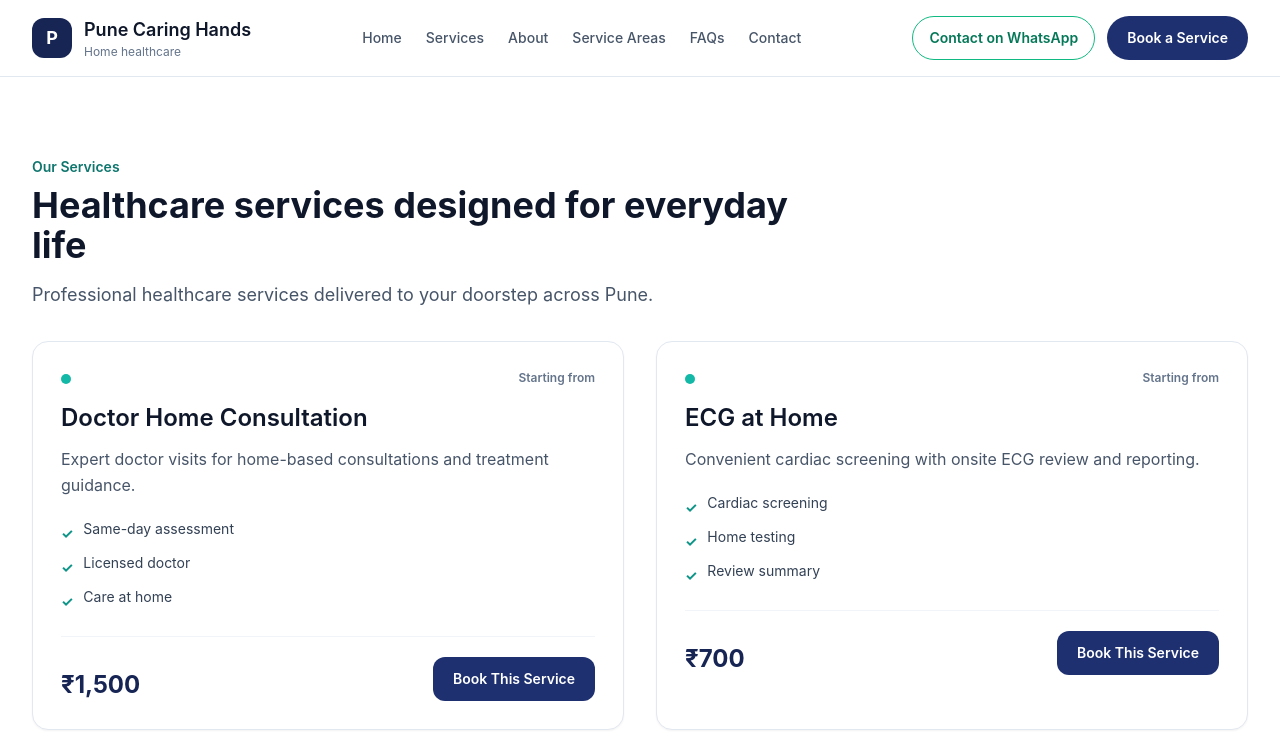
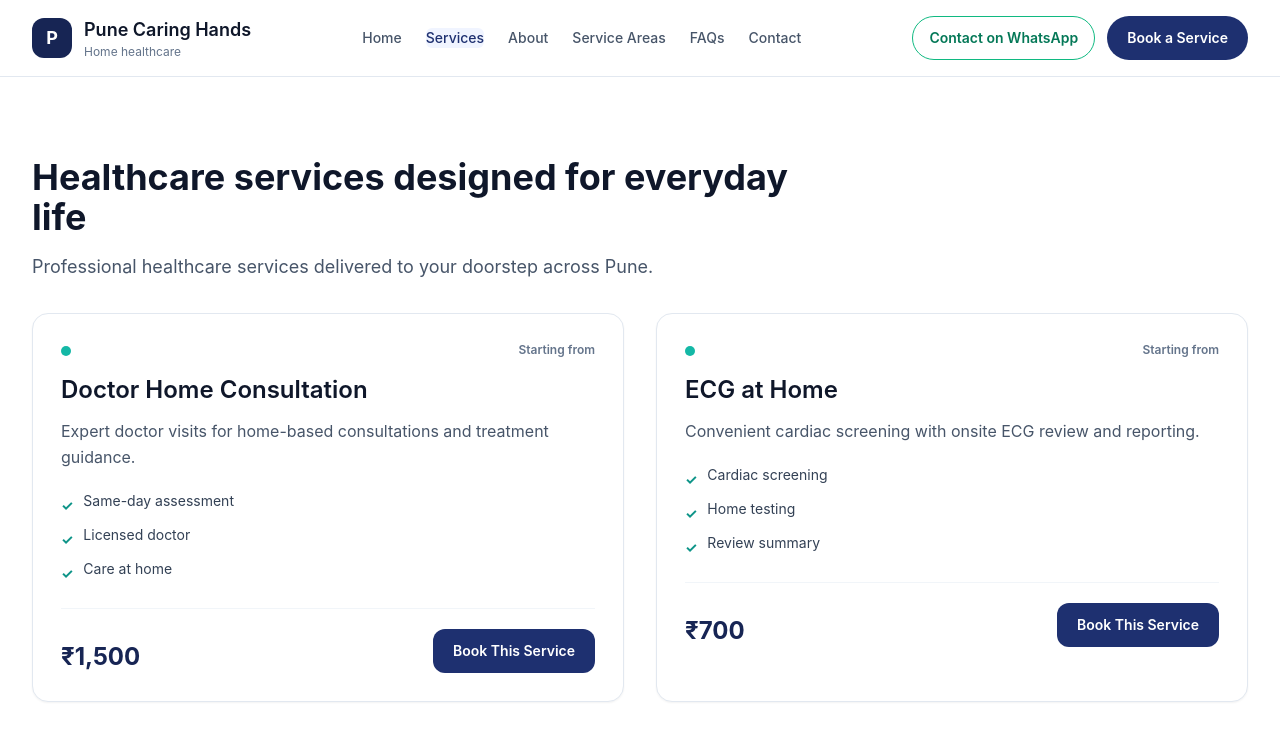
Before and after one commit to mdadnan2/Pune-Caring-Hands, a Next.js app in the folder apps/web/: page /services in a window 1280 px wide. Shown: the top 733 px of the page. Built offline with nearby package versions, Linux system fonts and the light colour scheme.

Commit message:
refactor(ui): add active navbar state and remove redundant page labels

```diff
--- a/apps/web/app/about/page.tsx
+++ b/apps/web/app/about/page.tsx
@@ -1,8 +1,7 @@
 export default function AboutPage() {
   return (
     <div className="mx-auto max-w-5xl px-4 py-8 sm:px-6 sm:py-12 lg:px-8">
-      <p className="text-sm font-semibold text-teal-700">About Us</p>
-      <h1 className="mt-2 max-w-3xl text-3xl font-bold leading-tight text-slate-900 sm:text-4xl">
+      <h1 className="max-w-3xl text-3xl font-bold leading-tight text-slate-900 sm:text-4xl">
         Home healthcare information for Pune families.
       </h1>
       <div className="mt-5 max-w-3xl space-y-5 text-base leading-relaxed text-slate-600 sm:text-lg">
--- a/apps/web/app/book/page.tsx
+++ b/apps/web/app/book/page.tsx
@@ -2,10 +2,9 @@ import BookingWizard from '../../components/booking-wizard';
 
 export default function BookPage() {
   return (
-    <div className="mx-auto min-w-0 max-w-7xl px-4 py-7 sm:px-6 sm:py-12 lg:px-8">
+    <div className="mx-auto min-w-0 max-w-7xl px-4 py-6 sm:px-6 sm:py-12 lg:px-8">
       <div className="mb-6 max-w-2xl">
-        <p className="text-sm font-semibold text-teal-700">Book a Service</p>
-        <h1 className="mt-2 break-words text-3xl font-bold leading-tight text-slate-900 sm:text-4xl">
+        <h1 className="break-words text-3xl font-bold leading-tight text-slate-900 sm:text-4xl">
           Book your healthcare service
         </h1>
       </div>
--- a/apps/web/app/contact/page.tsx
+++ b/apps/web/app/contact/page.tsx
@@ -1,8 +1,7 @@
 export default function ContactPage() {
   return (
     <div className="mx-auto max-w-5xl px-4 py-8 sm:px-6 sm:py-12 lg:px-8">
-      <p className="text-sm font-semibold text-teal-700">Contact Us</p>
-      <h1 className="mt-2 max-w-3xl text-3xl font-bold leading-tight text-slate-900 sm:text-4xl">
+      <h1 className="max-w-3xl text-3xl font-bold leading-tight text-slate-900 sm:text-4xl">
         Need help or a consultation?
       </h1>
       <div className="mt-6 grid gap-6 md:grid-cols-2">
--- a/apps/web/app/faqs/page.tsx
+++ b/apps/web/app/faqs/page.tsx
@@ -3,8 +3,7 @@ import { faqs } from '../../lib/site-data';
 export default function FaqPage() {
   return (
     <div className="mx-auto max-w-5xl px-4 py-8 sm:px-6 sm:py-12 lg:px-8">
-      <p className="text-sm font-semibold text-teal-700">FAQs</p>
-      <h1 className="mt-2 text-3xl font-bold leading-tight text-slate-900 sm:text-4xl">
+      <h1 className="text-3xl font-bold leading-tight text-slate-900 sm:text-4xl">
         Frequently asked questions
       </h1>
       <div className="mt-6 space-y-3">
--- a/apps/web/app/service-areas/page.tsx
+++ b/apps/web/app/service-areas/page.tsx
@@ -3,8 +3,7 @@ import { serviceAreas } from '../../lib/site-data';
 export default function ServiceAreasPage() {
   return (
     <div className="mx-auto max-w-5xl px-4 py-8 sm:px-6 sm:py-12 lg:px-8">
-      <p className="text-sm font-semibold text-teal-700">Service Areas</p>
-      <h1 className="mt-2 text-3xl font-bold leading-tight text-slate-900 sm:text-4xl">
+      <h1 className="text-3xl font-bold leading-tight text-slate-900 sm:text-4xl">
         Home healthcare across Pune
       </h1>
       <p className="mt-4 max-w-2xl text-base leading-relaxed text-slate-600">
--- a/apps/web/app/services/page.tsx
+++ b/apps/web/app/services/page.tsx
@@ -6,7 +6,6 @@ export default function ServicesPage() {
   return (
     <div className="mx-auto max-w-7xl px-4 py-10 sm:px-6 sm:py-14 lg:px-8 lg:py-20">
       <SectionHeading
-        eyebrow="Our Services"
         title="Healthcare services designed for everyday life"
         description="Professional healthcare services delivered to your doorstep across Pune."
       />
--- a/apps/web/components/section-heading.tsx
+++ b/apps/web/components/section-heading.tsx
@@ -1,5 +1,5 @@
 type SectionHeadingProps = {
-  eyebrow: string;
+  eyebrow?: string;
   title: string;
   description?: string;
   align?: 'left' | 'center';
@@ -13,8 +13,12 @@ export function SectionHeading({
 }: SectionHeadingProps) {
   return (
     <div className={align === 'center' ? 'mx-auto max-w-2xl text-center' : 'max-w-3xl'}>
-      <p className="text-sm font-semibold text-teal-700">{eyebrow}</p>
-      <h2 className="mt-2 text-3xl font-bold leading-tight text-slate-900 sm:text-4xl">{title}</h2>
+      {eyebrow ? (
+        <p className="text-sm font-semibold text-teal-700">{eyebrow}</p>
+      ) : null}
+      <h2 className={`${eyebrow ? 'mt-2' : ''} text-3xl font-bold leading-tight text-slate-900 sm:text-4xl`}>
+        {title}
+      </h2>
       {description ? (
         <p className="mt-4 text-base leading-relaxed text-slate-600 sm:text-lg">{description}</p>
       ) : null}
--- a/apps/web/components/site-header.tsx
+++ b/apps/web/components/site-header.tsx
@@ -1,6 +1,7 @@
 'use client';
 
 import Link from 'next/link';
+import { usePathname } from 'next/navigation';
 import { useEffect, useState } from 'react';
 
 const navItems = [
@@ -14,6 +15,14 @@ const navItems = [
 
 export function SiteHeader() {
   const [isMenuOpen, setIsMenuOpen] = useState(false);
+  const pathname = usePathname();
+
+  const isActive = (href: string) => {
+    if (href === '/') return pathname === '/';
+    return pathname === href || pathname.startsWith(`${href}/`);
+  };
+
+  const isBookActive = pathname === '/book';
 
   useEffect(() => {
     if (!isMenuOpen) return;
@@ -41,15 +50,23 @@ export function SiteHeader() {
         </Link>
 
         <nav className="hidden items-center gap-6 lg:flex">
-          {navItems.map((item) => (
+          {navItems.map((item) => {
+            const active = isActive(item.href);
+            return (
               <Link
                 key={item.href}
                 href={item.href}
-              className="rounded-md text-sm font-medium text-slate-600 transition hover:text-navy-700 focus-visible:outline-none focus-visible:ring-2 focus-visible:ring-navy-700 focus-visible:ring-offset-2"
+                aria-current={active ? 'page' : undefined}
+                className={`rounded-md text-sm font-medium transition focus-visible:outline-none focus-visible:ring-2 focus-visible:ring-navy-700 focus-visible:ring-offset-2 ${
+                  active
+                    ? 'text-navy-700 bg-navy-50'
+                    : 'text-slate-600 hover:text-navy-700'
+                }`}
               >
                 {item.label}
               </Link>
-          ))}
+            );
+          })}
         </nav>
 
         <div className="flex shrink-0 items-center gap-1.5 sm:gap-3">
@@ -64,7 +81,10 @@ export function SiteHeader() {
           <Link
             href="/book"
             aria-label="Book a Service"
-            className="inline-flex min-h-11 items-center justify-center rounded-full bg-navy-700 px-2.5 py-2.5 text-sm font-semibold text-white transition hover:bg-navy-800 focus-visible:outline-none focus-visible:ring-2 focus-visible:ring-navy-700 focus-visible:ring-offset-2 sm:px-5"
+            aria-current={isBookActive ? 'page' : undefined}
+            className={`inline-flex min-h-11 items-center justify-center rounded-full px-2.5 py-2.5 text-sm font-semibold text-white transition focus-visible:outline-none focus-visible:ring-2 focus-visible:ring-navy-700 focus-visible:ring-offset-2 sm:px-5 ${
+              isBookActive ? 'bg-navy-700 ring-2 ring-white' : 'bg-navy-700 hover:bg-navy-800'
+            }`}
           >
             <span className="sm:hidden">Book</span>
             <span className="hidden sm:inline">Book a Service</span>
@@ -88,16 +108,22 @@ export function SiteHeader() {
           className="border-t border-slate-100 bg-white px-4 py-3 lg:hidden"
         >
           <div className="mx-auto grid max-w-7xl gap-1">
-            {navItems.map((item) => (
+            {navItems.map((item) => {
+              const active = isActive(item.href);
+              return (
                 <Link
                   key={item.href}
                   href={item.href}
                   onClick={() => setIsMenuOpen(false)}
-                className="rounded-lg px-3 py-3 text-sm font-medium text-slate-700 focus-visible:outline-none focus-visible:ring-2 focus-visible:ring-navy-700 focus-visible:ring-offset-2"
+                  aria-current={active ? 'page' : undefined}
+                  className={`rounded-lg px-3 py-3 text-sm font-medium focus-visible:outline-none focus-visible:ring-2 focus-visible:ring-navy-700 focus-visible:ring-offset-2 ${
+                    active ? 'text-navy-700 bg-navy-50' : 'text-slate-700'
+                  }`}
                 >
                   {item.label}
                 </Link>
-            ))}
+              );
+            })}
           </div>
         </nav>
       ) : null}
```
Lines whose indentation alone changed are shown as unchanged.
